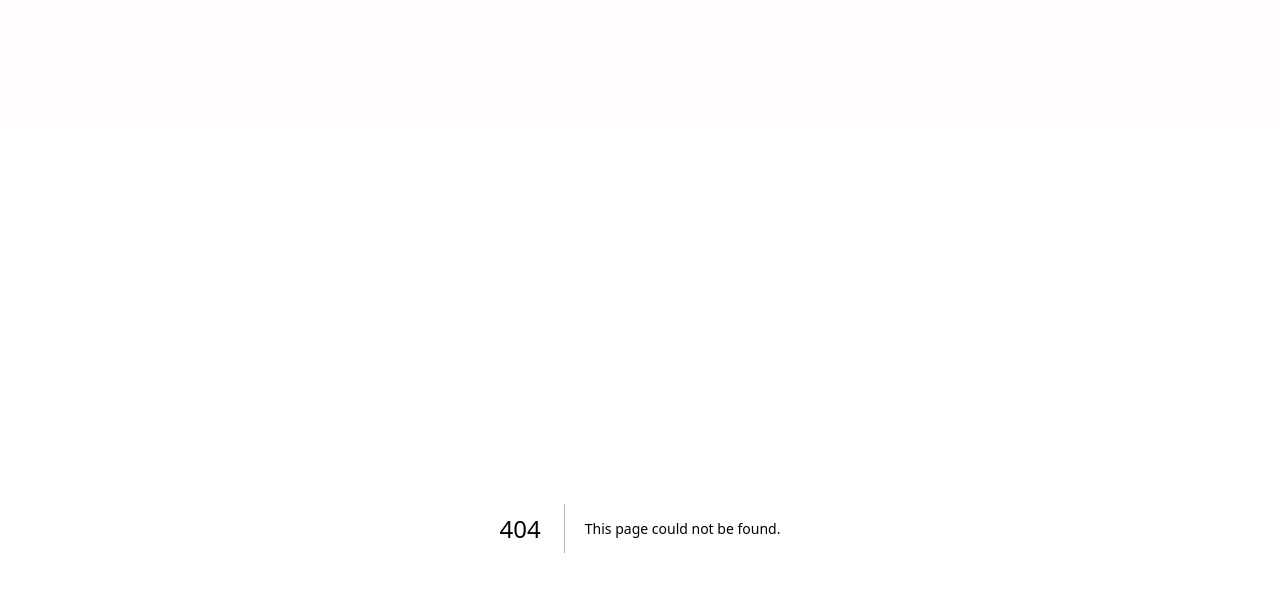
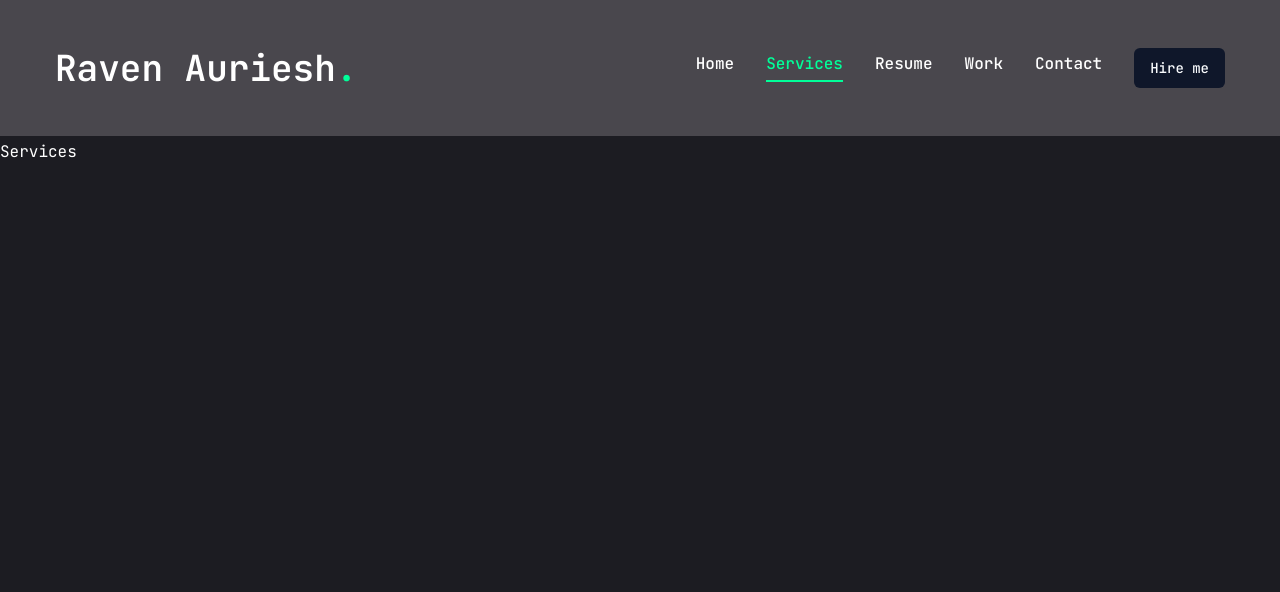
Before and after one commit to rave-25/Raven_Auriesh_Trajano, a Next.js app: page /services in a window 1280 px wide. Before the commit this address had no page. Shown: the top 592 px of the page. Built offline with nearby package versions, Linux system fonts and the light colour scheme.

Commit message:
Nav, header, routing

```diff
--- /dev/null
+++ b/app/services/page.jsx
@@ -0,0 +1,7 @@
+const Services = () => {
+  return (
+    <div>Services</div>
+  )
+}
+
+export default Services
--- a/components/Header.jsx
+++ b/components/Header.jsx
@@ -1,11 +1,30 @@
-import Link from "next/link"
-import { Button } from "./ui/button"
+import Link from "next/link";
+import { Button } from "./ui/button";
+
+//components
+import Nav from "./Nav";
+
 const Header = () => {
   return (
     <header className="py-8 xl:py-12 text-white bg-pink-50/20">
-        <div className="container mx-auto">Header</div>
+      <div className="container mx-auto flex justify-between items-center">
+        {/*logo */}
+        <Link href="/">
+          <h1 className="text-4xl font-semibold">
+            Raven Auriesh<span className="text-accent">.</span>
+          </h1>
+        </Link>
+        {/*desktop nav and hire me button*/}
+        <div className="hidden xl:flex items-start gap-8">
+          <Nav />
+          <Link href="/contact">
+            <Button>Hire me</Button>
+          </Link>
+        </div>
+        <div className="xl:hidden">mobile nav</div>
+      </div>
     </header>
-  )
-}
+  );
+};
 
-export default Header
+export default Header;
--- /dev/null
+++ b/components/Nav.jsx
@@ -0,0 +1,51 @@
+"use client";
+
+import Link from "next/link";
+import { usePathname } from "next/navigation";
+
+const links = [
+  {
+    name: "home",
+    path: "/",
+  },
+  {
+    name: "services",
+    path: "/services",
+  },
+  {
+    name: "resume",
+    path: "/resume",
+  },
+  {
+    name: "work",
+    path: "/work",
+  },
+  {
+    name: "contact",
+    path: "/contact",
+  },
+];
+
+const Nav = () => {
+  const pathname = usePathname();
+
+  return (
+    <nav className="flex gap-8">
+      {links.map((link, index) => {
+        return (
+          <Link
+            href={link.path}
+            key={index}
+            className={`${
+              link.path === pathname && "text-accent border-b-2 border-accent"
+            } capitalize font-medium hover:text-accent transition-all`}
+          >
+            {link.name}
+          </Link>
+        );
+      })}
+    </nav>
+  );
+};
+
+export default Nav;
```
